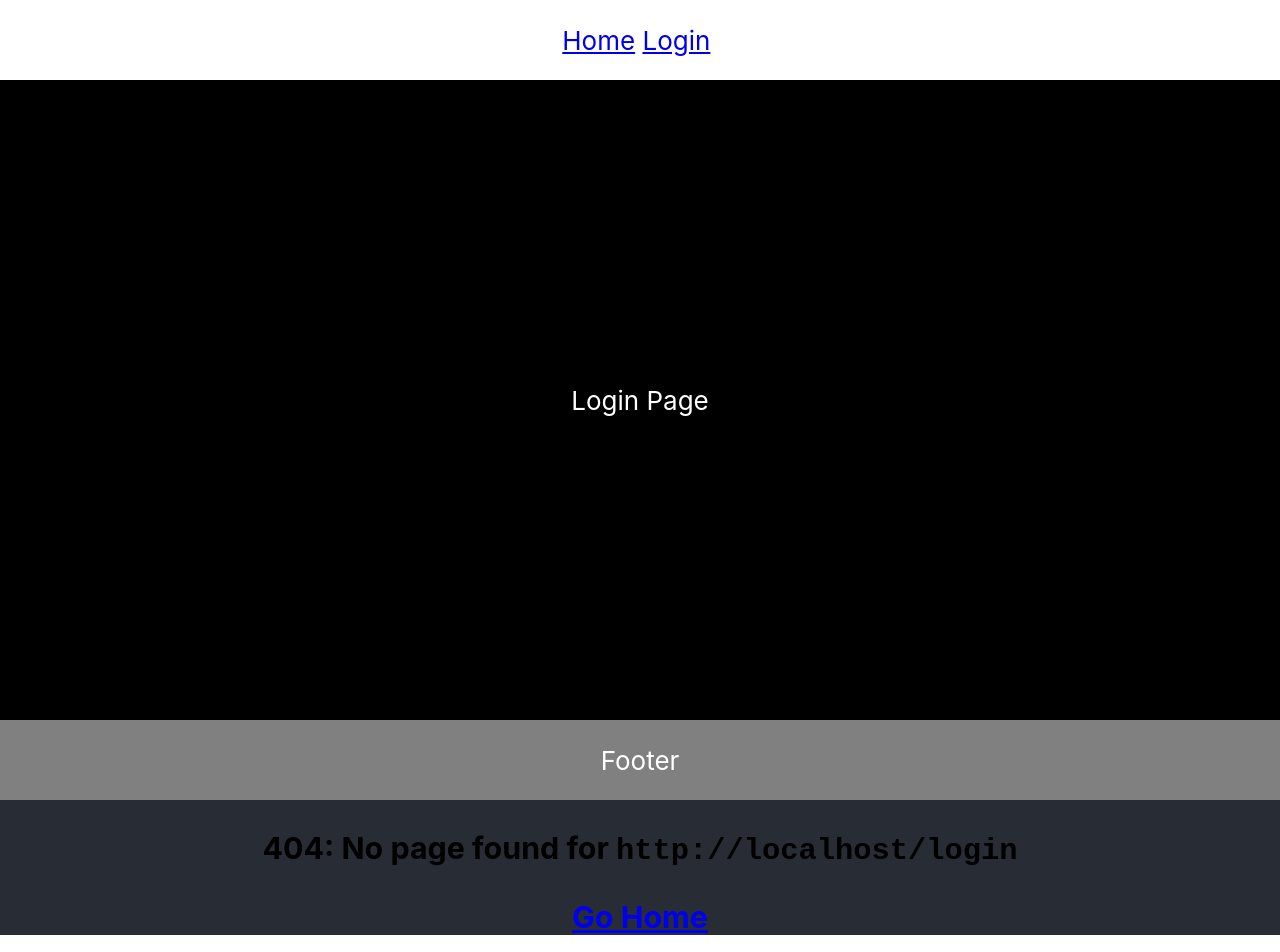
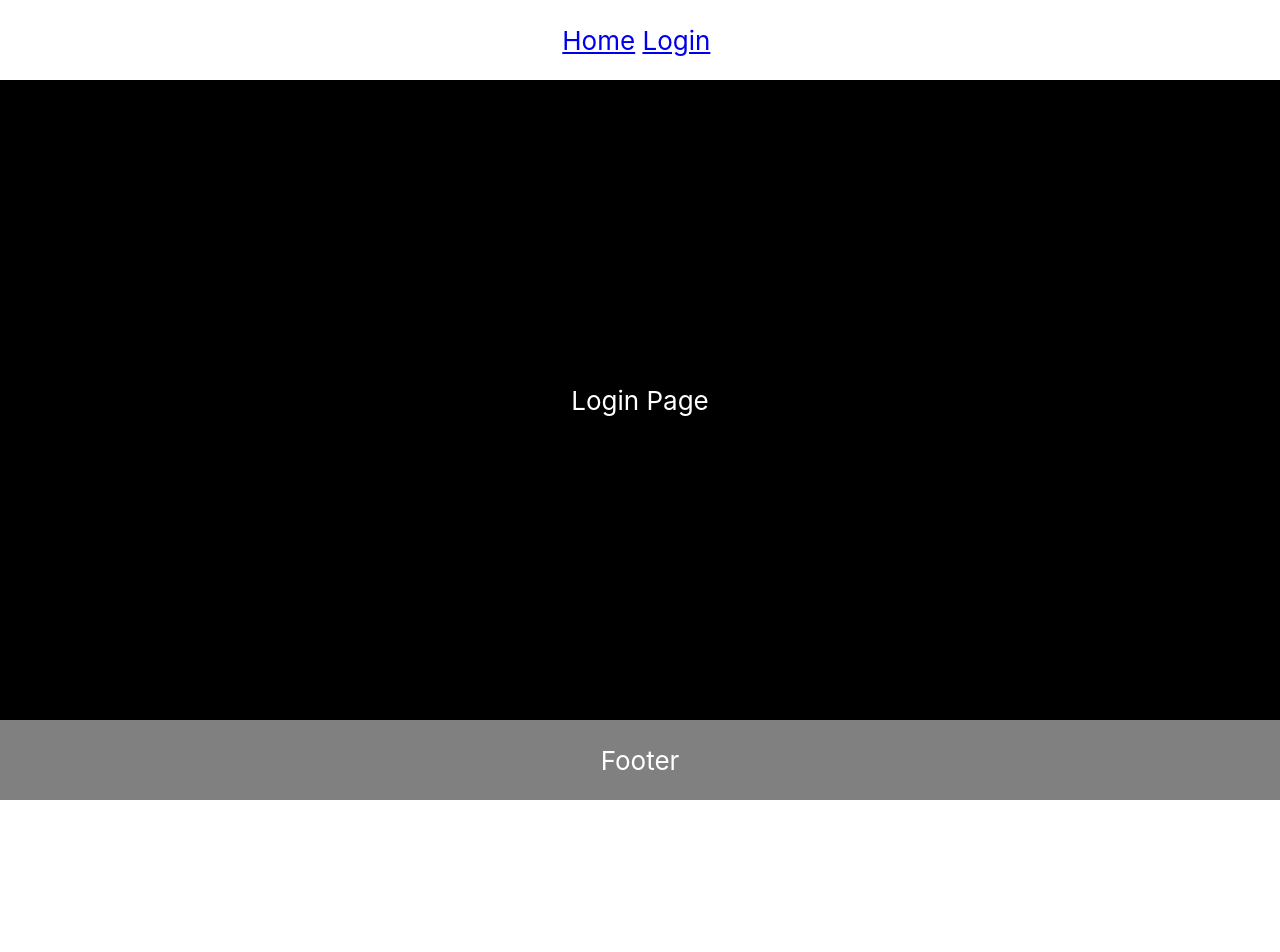
Before and after one commit to tgrrr/react-hooks-starter, a React (Create React App) app: page /login in a window 1280 px wide. Before the commit this address had no page. Shown: the top 952 px of the page. After the commit the page ends 800 px from the top, so only its background shows below. Built offline with nearby package versions, Linux system fonts and the light colour scheme.

Commit message:
Update NoMatch for Router

```diff
--- a/src/config/routes.js
+++ b/src/config/routes.js
@@ -1,6 +1,7 @@
 import React from 'react';
 import HomeContainer from '../pages/Home/HomeContainer';
 import LoginContainer from '../pages/Login/LoginContainer';
+import NoMatch from '../pages/navigation/Routes/NoMatch';
 
 /* eslint-disable react/display-name */
 const routes = [
@@ -9,16 +10,14 @@ const routes = [
     exact: true,
     main: () => <HomeContainer />,
     navbar: () => <div>home!</div>,
-
     text: 'Home',
     private: false,
   },
   {
     path: '/home',
-    // exact: true,
+    exact: true,
     main: () => <HomeContainer />,
     navbar: () => <div>Home Page</div>,
-
     text: 'Home',
     private: false,
   },
@@ -26,7 +25,12 @@ const routes = [
     path: '/login',
     main: () => <LoginContainer />,
     navbar: () => <div>Login</div>,
-
+    text: 'Login',
+    private: false,
+  },
+  {
+    main: () => <NoMatch />,
+    navbar: () => <div>Login</div>,
     text: 'Login',
     private: false,
   },
--- a/src/pages/PageSections/Footer/Footer.js
+++ b/src/pages/PageSections/Footer/Footer.js
@@ -5,11 +5,9 @@ import ErrorBoundary from '../../../common/ErrorBoundary/ErrorBoundary';
 const Footer = () => (
   <ErrorBoundary componentName='Footer'>
     <FooterStyled>
-      <>
-        <footer>
+      <footer>
           Footer
-        </footer>
-      </>
+      </footer>
     </FooterStyled>
   </ErrorBoundary>
 );
--- a/src/pages/PageSections/Main/Main.js
+++ b/src/pages/PageSections/Main/Main.js
@@ -2,6 +2,7 @@ import React from 'react';
 import styled from 'styled-components';
 import {
   Route,
+  Switch,
 } from 'react-router-dom';
 import ErrorBoundary from '../../../common/ErrorBoundary/ErrorBoundary';
 import routes from '../../../config/routes';
@@ -10,6 +11,7 @@ const Main = () => (
   <ErrorBoundary componentName='Main'>
     <MainStyled>
       <main>
+        <Switch>
           {routes.map((route, index) => (
             <Route
               component={route.main}
@@ -18,6 +20,7 @@ const Main = () => (
               path={route.path}
             />
           ))}
+        </Switch>
       </main>
     </MainStyled>
   </ErrorBoundary>
--- a/src/pages/navigation/Routes/NoMatch.js
+++ b/src/pages/navigation/Routes/NoMatch.js
@@ -1,12 +1,19 @@
 import React from 'react';
+import {
+  useLocation,
+} from 'react-router-dom';
 import Link from '../Link/Link';
 
 function NoMatch() {
+  const location = useLocation();
+
   return (
-    <h3>
-        404: No page found for <code>{window.location.href}</code> <p />
-      <Link className='NoMatch__link' to='/'>Go Home</Link>
-    </h3>
+    <div>
+      <h3>
+        404: No page found for <code>{location.pathname}</code> <p />
+        <Link className='NoMatch__link' to='/'>Go Home</Link>
+      </h3>
+    </div>
   );
 }
 
--- a/src/pages/navigation/Routes/Routes.js
+++ b/src/pages/navigation/Routes/Routes.js
@@ -1,48 +1,23 @@
 import React from 'react';
 import {
   BrowserRouter as Router,
-  Route,
-  Switch,
   useLocation,
 } from 'react-router-dom';
-// import routes from '../../../config/routes';
-// import { generateUuid } from '../../../common/utils';
-import NoMatch from './NoMatch';
 
 function usePageViews() {
   const location = useLocation();
   React.useEffect(() => {
-    // ga.send(['pageview', location.pathname]);
+    // TODO: ga.send(['pageview', location.pathname]);
   }, [location]);
 }
 
 const Routes = ({ children }) => {
   usePageViews();
   return (
-    <Switch>
-      <Router>
-        {children}
-        <Route component={NoMatch} />
-      </Router>
-    </Switch>
+    <Router>
+      {children}
+    </Router>
   );
 };
 
-// const Routes = () => (
-//
-//   <Router>
-//     <Switch>
-//       {routes.map((route) => (
-//         <Route
-//           component={route.main}
-//           exact={route.exact}
-//           key={generateUuid()}
-//           path={route.path}
-//         />
-//       ))}
-//       <Route component={NoMatch} />
-//     </Switch>
-//   </Router>
-// );
-
 export default Routes;
```
Lines whose indentation alone changed are shown as unchanged.
